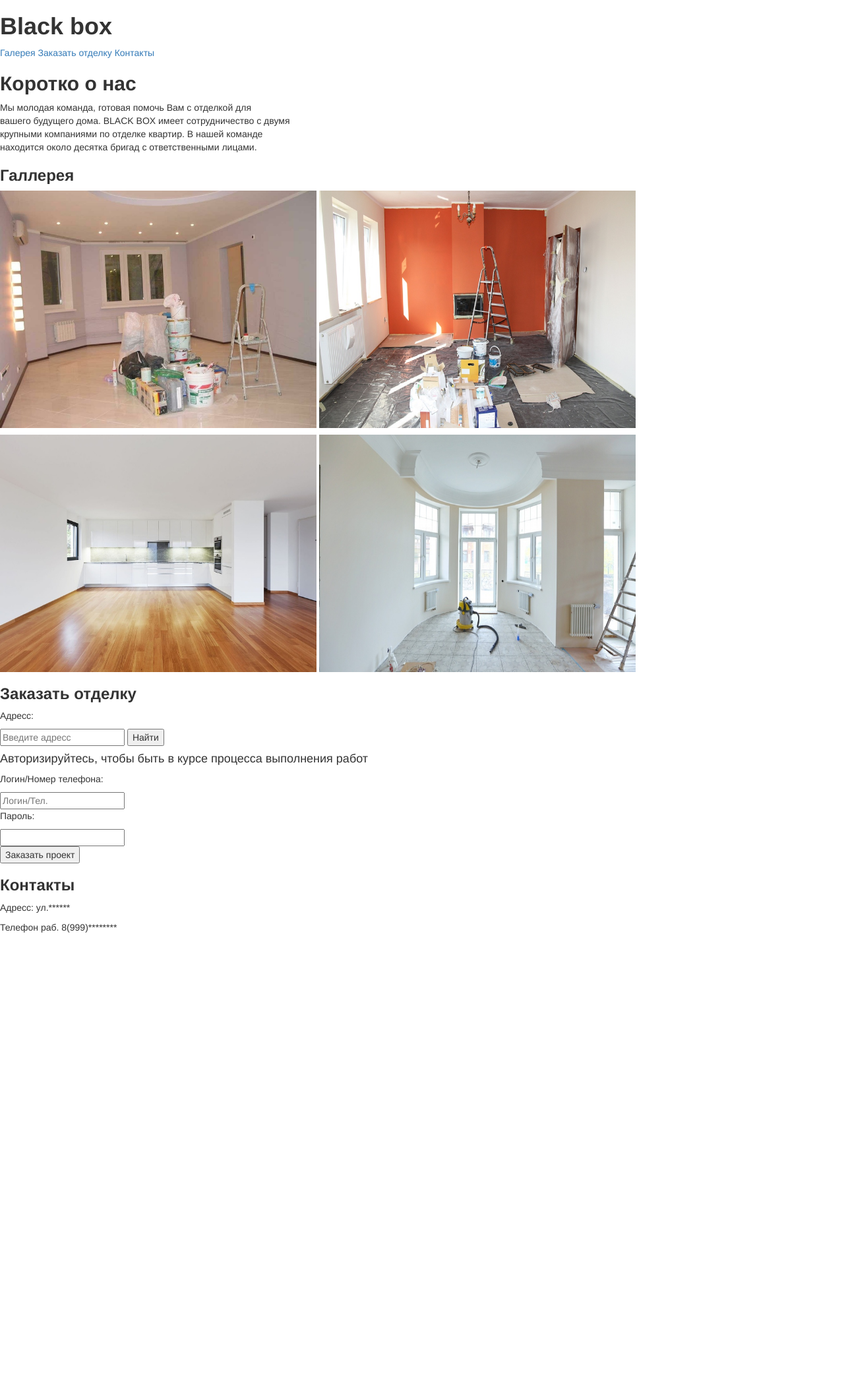
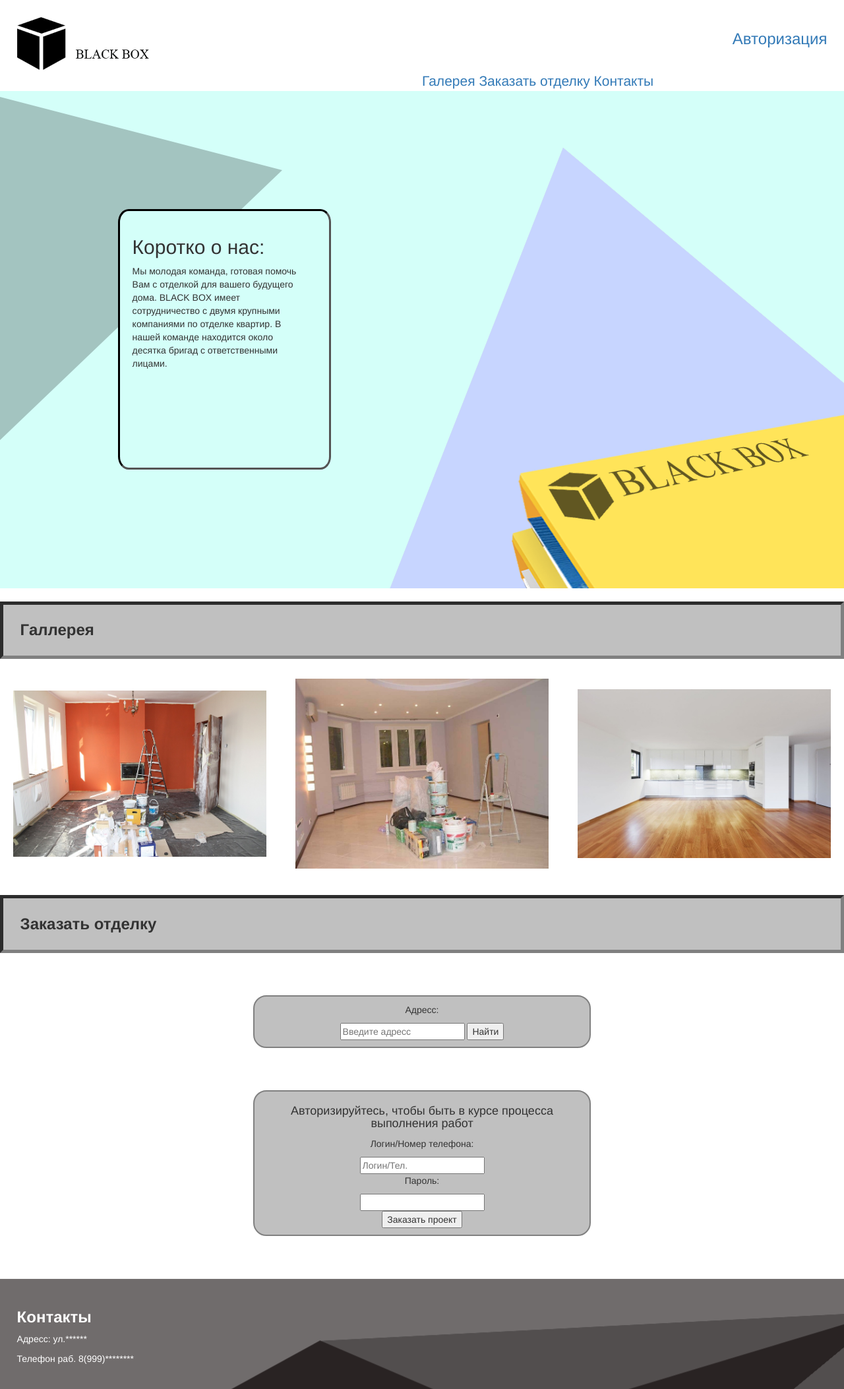
Before and after one commit to KurtVobain/my-first-blog, a Django app: page / in a window 1280 px wide. Shown: the whole page at 66% size. Before the commit the page ends 1414 px from the top, so only its background shows below. Run offline with Django 3.2, Linux system fonts and the light colour scheme; some libraries are stand-ins or nearby versions.

Commit message:
lending page had been finished

```diff
--- a/blog/templates/blog/post_list.html
+++ b/blog/templates/blog/post_list.html
@@ -1,5 +1,74 @@
 <!DOCTYPE html>
 {% load staticfiles %}
+<style>
+	.ordering{
+		text-align: center;
+		margin: 5% 30%;
+		background-color: silver;
+		padding: 10px;
+		background-size: 50%;
+		border-color: gray;
+		border-style: solid;
+		border-radius: 20px;
+		border-width: 2px;
+
+	}
+	.image_size{
+		width: 30%;
+		margin: 20px;
+
+
+	}
+
+	.article-backgeound {
+		background-color: silver;
+		border: thick grey inset ;
+	}
+
+
+
+	.article-padding {
+		padding: 2%;
+	}
+
+	.head-back {
+		background-image: url({% static "media\head-back.png" %});
+		background-color: aquamarine;
+		padding: 14%;
+	}
+
+	.bottom-back {
+		background-image: url({% static "media\bottom.png" %});
+		color: white;
+	}
+
+	#infromation {
+		background-color: rgb(212,255,249);
+		border: inset black;
+		border-radius: 5%;
+		margin: 0% 65% 0% 0%;
+		padding: 2% 5% 15% 2%;
+
+		text-align: left;
+	}
+
+	.href-align {
+		text-align: center;
+		font-size: 150%;
+		display: inline;
+	}
+
+
+
+	.leftstr, .rightstr {
+    float: left; /* Обтекание справа */
+    width: 50%; /* Ширина текстового блока */
+   }
+   .rightstr {
+    text-align: right; /* Выравнивание по правому краю */
+   }
+</style>
+<!--rgb(212,255,249);-->
 <html>
 	<head>
 		<link rel="stylesheet" href="//maxcdn.bootstrapcdn.com/bootstrap/3.2.0/css/bootstrap.min.css">
@@ -8,42 +77,47 @@
 	</head>
 	<body>
 		<div>
-			<h1><strong>Black box</strong> </h1>
+			<p class="article-padding leftstr"><img src="{% static "media\icon_bb.png" %}"  width="200px" height="80px" alt = "black box symbol"></p>
+			<h3 class="rightstr article-padding"><a href="#">Авторизация</a></h3>
+		</div>
+		<div class="href-align">
 			<a href="#Gallery">Галерея</a>
 			<a href="#Form">Заказать отделку</a>
 			<a href="#Contact information">Контакты</a>
 		</div>
-		<div>
-			<h2><strong>Коротко о нас</strong></h2>
-			<p>Мы молодая команда, готовая помочь Вам с отделкой для<br>
-			 вашего будущего дома. BLACK BOX имеет сотрудничество с двумя<br>
-			 крупными компаниями по отделке квартир. В нашей команде<br>
+		<div class="head-back">
+			<div id="infromation">
+				<h2 >Коротко о нас:</h2>
+				<p>Мы молодая команда, готовая помочь Вам с отделкой для
+			 	вашего будущего дома. BLACK BOX имеет сотрудничество с двумя
+			 	крупными компаниями по отделке квартир. В нашей команде
 			 	находится около десятка бригад с ответственными лицами.
 			</p>
 			</div>
+		</div>
 		<div class="gallery">
-			<h3 id="Gallery"><strong>
+			<h3 class="article-padding article-backgeound" id="Gallery"><strong>
 				Галлерея
 			</strong></h3>
+			<p class="borders"></p>
 
 			<p>
-				<img src="{% static "media\var1.jpg" %}" width="480" height="360" alt = "Room1">
-				<img src="{% static "media\var5.jpg" %}" width="480" height="360" alt = "Room2">
-			</p>
-			<p>
-				<img src="{% static "media\var3.jpg" %}" width="480" height="360" alt = "Room3">
-				<img src="{% static "media\var4.jpg" %}" width="480" height="360" alt = "Room4">
+				<img src="{% static "media\var5.jpg" %}" class ="image_size" alt = "Room2">
+				<img src="{% static "media\var1.jpg" %}" class ="image_size"  alt = "Room1">
+				<img src="{% static "media\var3.jpg" %}" class ="image_size" alt = "Room3">
 			</p>
 		</div>
-		<div>
-			<h3 id="Form">
+			<h3 id="Form" class="article-padding article-backgeound">
 				<strong>Заказать отделку</strong>
 			</h3>
+			<div class="order ordering">
 			<form>
 				<p>Адресс:</p>
 				<input type="text" placeholder="Введите адресс" required="Заполните поле">
 				<button type="submit">Найти</button>
 			</form>
+		</div>
+		<div class="authorization ordering">
 			<form>
 				<h4>
 				Авторизируйтесь, чтобы быть в курсе процесса выполнения работ
@@ -56,8 +130,8 @@
 
 			</form>
 		</div>
-		<div>
-			<h3 id="Contact information"><strong>
+		<div class="article-padding bottom-back">
+			<h3 id="Contact information" ><strong>
 				Контакты
 			</strong></h3>
 			<p >Адресс: ул.******</p>
```
Also changed, not shown: blog/static/media/black_box.jpg (added), blog/static/media/bottom.png (added), blog/static/media/head-back.png (added), blog/static/media/icon_bb.png (added). Lines whose indentation alone changed are shown as unchanged.
